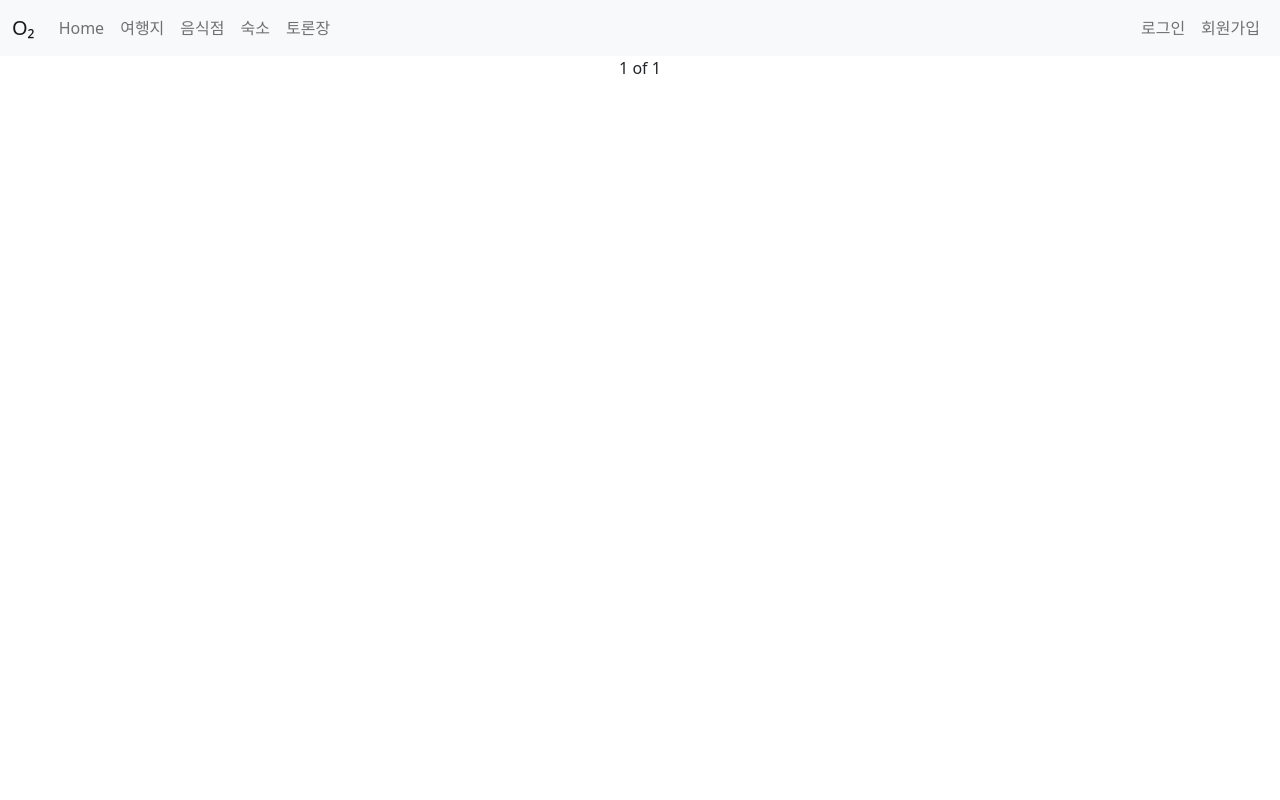
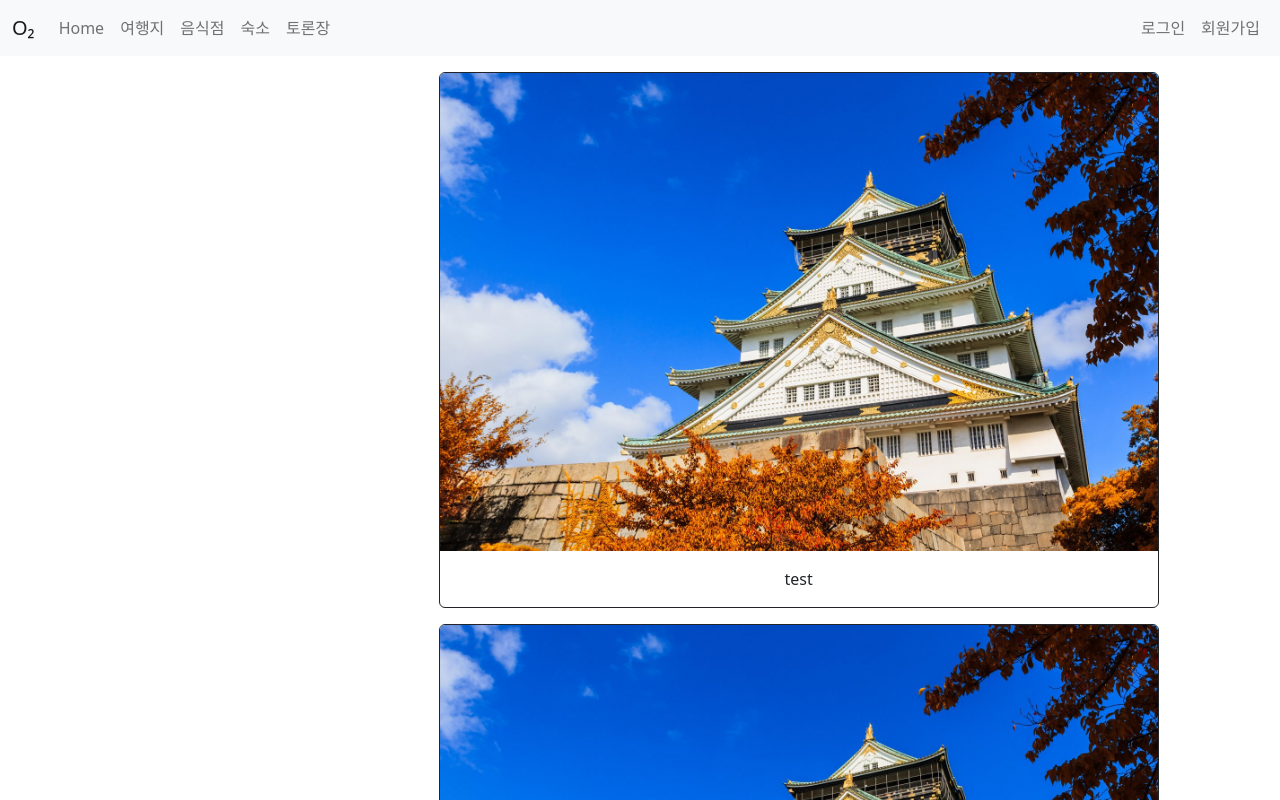
Before and after one commit to ShinSeongCheol/2022_web_hackerthon, a React (Create React App) app in the folder blog/: page / in a window 1280 px wide. Shown: the top 800 px of the page. Built offline with nearby package versions, Linux system fonts and the light colour scheme.

Commit message:
adding ContentsCard , Stack

```diff
--- a/blog/src/App.js
+++ b/blog/src/App.js
@@ -1,8 +1,7 @@
-import logo from "./logo.svg";
 import "./App.css";
-import Navbar from './components/Navbar';
-import Mainhome from './components/Mainhome';
-import Maincontents from './components/Maincontents';
+import Navbar from "./components/Navbar";
+import Maincontents from "./components/Maincontents";
+import Stack from "react-bootstrap/esm/Stack";
 // function App() {
 //   return (
 //     <div className="App">
@@ -27,8 +26,10 @@ import Maincontents from './components/Maincontents';
 function App() {
     return (
         <div className="App">
-          <Navbar></Navbar>
-          <Maincontents></Maincontents>
+            <Stack gap={3}>
+                <Navbar></Navbar>
+                <Maincontents></Maincontents>
+            </Stack>
         </div>
     );
 }
--- /dev/null
+++ b/blog/src/components/ContentsCard.js
@@ -0,0 +1,69 @@
+import Card from "react-bootstrap/Card";
+import Col from "react-bootstrap/Col";
+import Container from "react-bootstrap/esm/Container";
+import Row from "react-bootstrap/Row";
+import Stack from 'react-bootstrap/Stack';
+
+function ContentsCard() {
+    return (
+        <>
+            <Container fluid>
+                <Stack gap={3}>
+                    <Row xs={1} md={1}>
+                        <Col xs={6} md={4}></Col>
+                        <Col xs={6} md={4}>
+                            <Card border="dark" style={{ width: "45rem" }}>
+                                <Card.Img variant="top" src="img/osaka.jpg" />
+                                <Card.Body>
+                                    <Card.Text>test</Card.Text>
+                                </Card.Body>
+                            </Card>
+                        </Col>
+                        <Col xs={6} md={4}></Col>
+                    </Row>
+
+                    <Row xs={1} md={1}>
+                        <Col xs={6} md={4}></Col>
+                        <Col xs={6} md={4}>
+                            <Card border="dark" style={{ width: "45rem" }}>
+                                <Card.Img variant="top" src="img/osaka.jpg" />
+                                <Card.Body>
+                                    <Card.Text>test</Card.Text>
+                                </Card.Body>
+                            </Card>
+                        </Col>
+                        <Col xs={6} md={4}></Col>
+                    </Row>
+
+                    <Row xs={1} md={1}>
+                        <Col xs={6} md={4}></Col>
+                        <Col xs={6} md={4}>
+                            <Card border="dark" style={{ width: "45rem" }}>
+                                <Card.Img variant="top" src="img/osaka.jpg" />
+                                <Card.Body>
+                                    <Card.Text>test</Card.Text>
+                                </Card.Body>
+                            </Card>
+                        </Col>
+                        <Col xs={6} md={4}></Col>
+                    </Row>
+
+                    <Row xs={1} md={1}>
+                        <Col xs={6} md={4}></Col>
+                        <Col xs={6} md={4}>
+                            <Card border="dark" style={{ width: "45rem" }}>
+                                <Card.Img variant="top" src="img/osaka.jpg" />
+                                <Card.Body>
+                                    <Card.Text>test</Card.Text>
+                                </Card.Body>
+                            </Card>
+                        </Col>
+                        <Col xs={6} md={4}></Col>
+                    </Row>
+                </Stack>
+            </Container>
+        </>
+    );
+}
+
+export default ContentsCard;
--- a/blog/src/components/Maincontents.js
+++ b/blog/src/components/Maincontents.js
@@ -1,14 +1,11 @@
 import Container from 'react-bootstrap/Container';
 import Row from 'react-bootstrap/Row';
 import Col from 'react-bootstrap/Col';
+import ContentsCard from './ContentsCard';
 
 function Maincontents() {
     return(
-        <Container>
-            <Row>
-                <Col>1 of 1</Col>
-            </Row>
-        </Container>
+        <ContentsCard />
     );
 }
 
--- a/blog/src/components/Mainhome.js
+++ /dev/null
@@ -1,16 +0,0 @@
-import Card from 'react-bootstrap/Card';
-
-function Mainhome() {
-    return (
-        <Card>
-            <Card.Img variant="top" src="public\img\osaka2.jpg" />
-            <Card.Body>
-                <Card.Text>
-                    <p>hello</p>
-                </Card.Text>
-            </Card.Body>
-        </Card>
-    );
-}
-
-export default Mainhome;
--- a/blog/src/components/Navbar.js
+++ b/blog/src/components/Navbar.js
@@ -7,7 +7,7 @@ import NavDropdown from "react-bootstrap/NavDropdown";
 
 function BasicExample() {
     return (
-        <Navbar bg="light" expand="lg">
+        <Navbar bg="light" expand="sm">
             <Container fluid>
                 <Navbar.Brand href="#">O₂</Navbar.Brand>
                 <Navbar.Toggle aria-controls="navbarScroll" />
```
